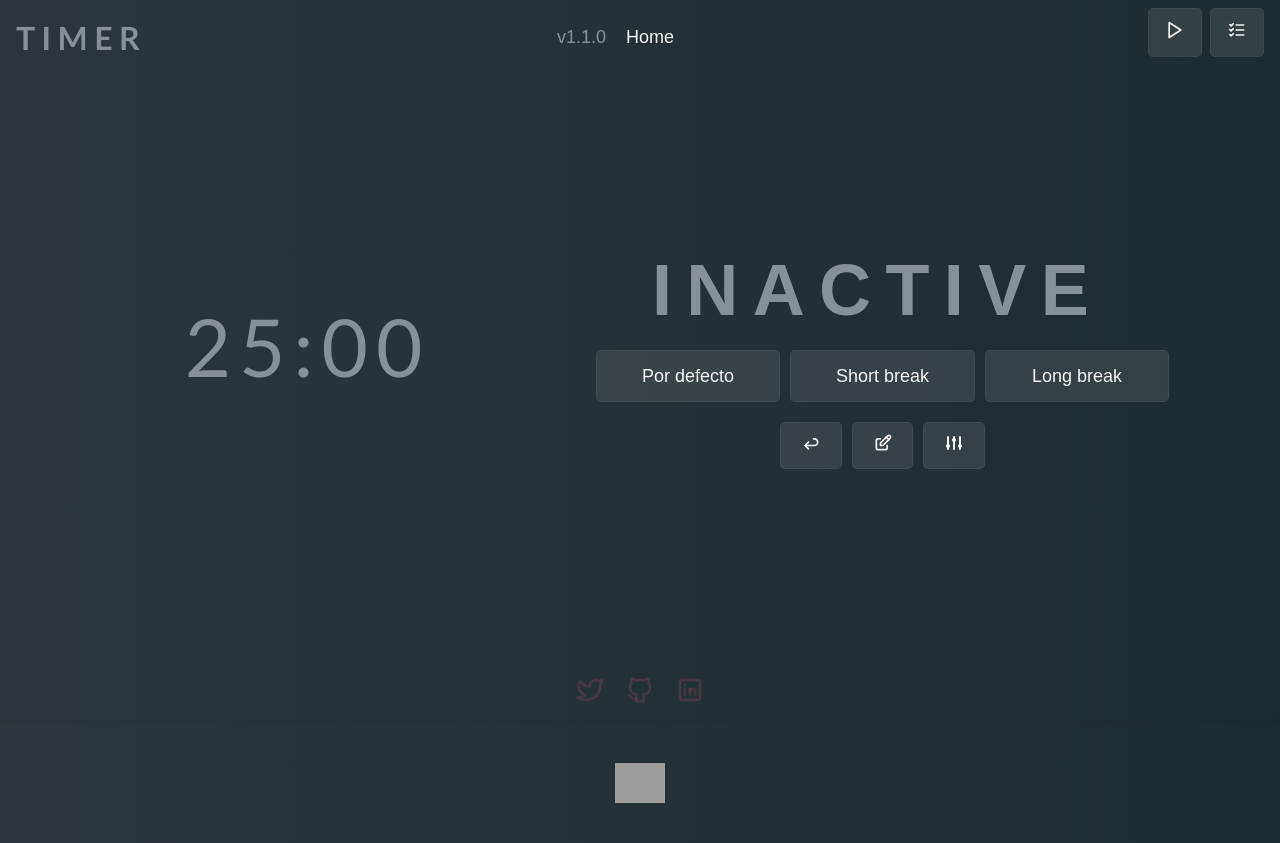
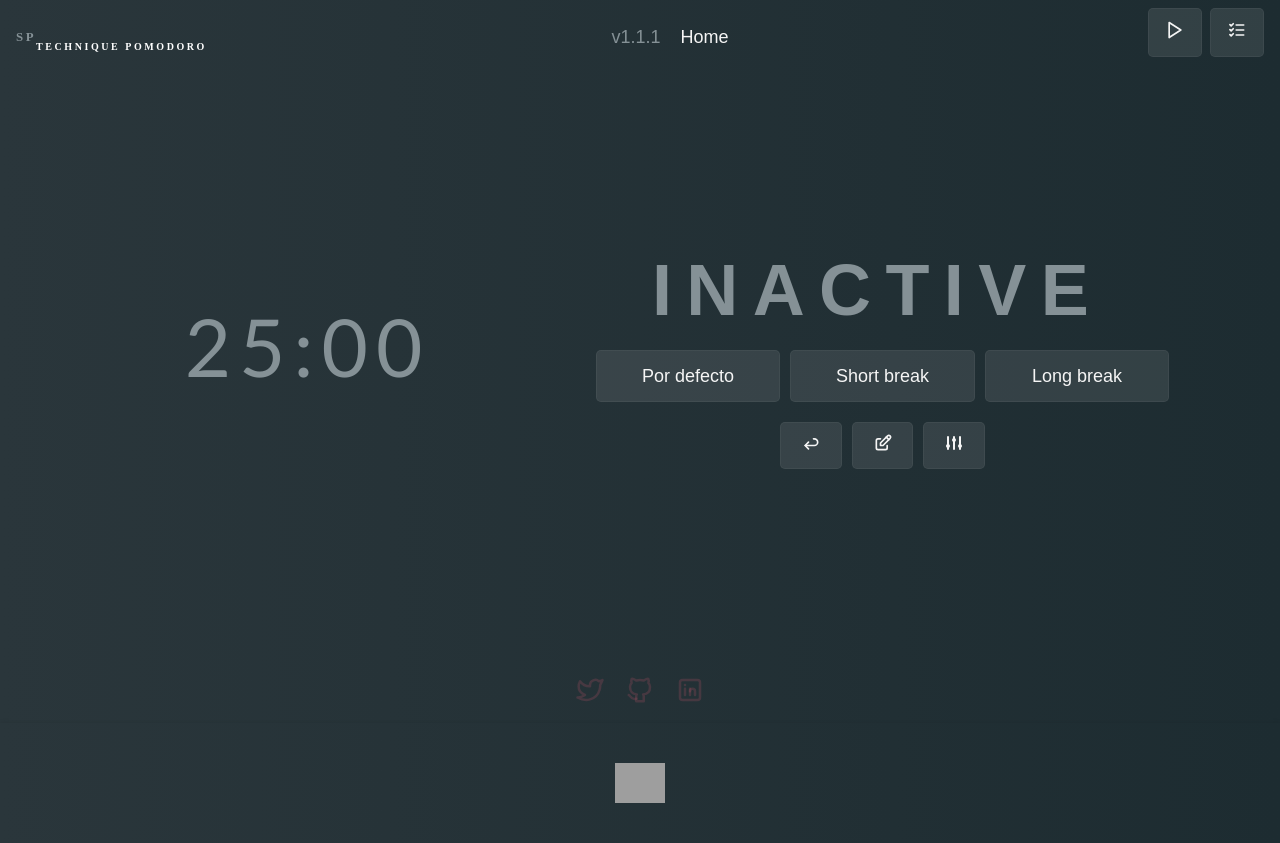
Before and after one commit to Serphp/Spomodoro, a React (Vite) app: page / in a window 1280 px wide. Built offline with nearby package versions, Linux system fonts and the light colour scheme; no server answers; grey boxes are pictures that could not be loaded.

Commit message:
[Update 1.1.1]: Small fixes & Limit of time to timer

```diff
--- a/components/Main/Navbar.jsx
+++ b/components/Main/Navbar.jsx
@@ -80,7 +80,13 @@ export const NavBar = () => {
 
         timer.ChangeHour ?
         <div className='hora' style={{ fontSize: `${timer.TextSize}px` }}>
-            {timer.isRunning ? <h1>{`${minutes}:${seconds}`}</h1> : <h2 className='title'>Timer</h2>}
+            {timer.isRunning ? <h1>{`${minutes}:${seconds}`}</h1> :
+            <>
+            <span className='logotitle'>
+                SP
+                <p><br/> Technique Pomodoro </p>
+            </span>
+            </>}
             </div>
         :
             <h1 className='hora' style={{ fontSize: `${timer.TextSize}px` }}>
@@ -94,7 +100,7 @@ export const NavBar = () => {
             </h1> */}
 
                 <span className='navline'>
-                v1.1.0
+                v1.1.1
                 <Link to="/" className='navlink'> Home </Link>
                 {
                 currentUser ?
@@ -108,7 +114,7 @@ export const NavBar = () => {
                 </span>
 
 
-                <section className=''>
+    <div className=''>
     {
         ShowPip === false && (
         <>
@@ -141,7 +147,7 @@ export const NavBar = () => {
         )
     }
 
-                <button className='navicon  ml-5' onClick={toggleTimer}>
+                <button className='navicon' onClick={toggleTimer}>
                 <div className="nicon">
                     {timer.isRunning ?
                     <PauseIcon/>
@@ -159,7 +165,7 @@ export const NavBar = () => {
                      }
                      </div>
                 </button>
-                </section>
+                </div>
 
             </nav>
         </>
--- a/components/Timer.jsx
+++ b/components/Timer.jsx
@@ -87,11 +87,11 @@ function Contador() {
                         <div className='row mt-5'>
                             <div class="form-group col-md-6 flex">
                                     <div for="minutes">Minutes</div>
-                                    <input type="number" class="form-control" name="minutes" placeholder='0'  />
+                                    <input type="number" class="form-control" name="minutes" placeholder='0' maxLength="2" />
                                     </div>
                                 <div class="form-group col-md-6">
                                 <div for="seconds">Seconds</div>
-                            <input type="number" class="form-control" name="seconds" placeholder='0'  />
+                            <input type="number" class="form-control" name="seconds" placeholder='0' maxLength="2" />
                             </div>
                             <div class="center">
                             <button className='btn btn-primary btn-outline-white' type="submit"> New valor </button>
--- a/src/Context/TimerContex.jsx
+++ b/src/Context/TimerContex.jsx
@@ -166,11 +166,13 @@ const StartPause = timer.isRunning ? 'Pause' : timer.minutes === 0 && timer.seco
     };
 
     const handlePersonalizable = (event) => {
-        event.preventDefault();
-        const newMinutes = event.target.minutes.value ? parseInt(event.target.minutes.value) : 0;
-        const newSeconds = event.target.seconds.value ? parseInt(event.target.seconds.value) : 0;
-        handleReset(newMinutes, newSeconds);
-        };
+      event.preventDefault();
+      const newMinutes = event.target.minutes.value ? parseInt(event.target.minutes.value.slice(0, 2)) : 0;
+      const newSeconds = event.target.seconds.value ? parseInt(event.target.seconds.value.slice(0, 2)) : 0;
+      handleReset(newMinutes, newSeconds);
+    };
+
+
 
     const handleTimerChange = (event) => {
         event.preventDefault();
--- a/src/styles/global.scss
+++ b/src/styles/global.scss
@@ -41,6 +41,35 @@
         text-transform: uppercase;
         letter-spacing: 0.2em;
         text-align: center;
+    }
+
+
+    .logotitle {
+        font-family: 'Lobster', cursive;
+        display: flex;
+        justify-content: center;
+        align-items: center;
+        margin: auto;
+        padding: auto;
+        font-size: 0.8rem;
+        font-weight: 800;
+        text-transform: uppercase;
+        letter-spacing: 0.2em;
+        text-align: center;
+        @media screen and (max-width: 768px) {
+            font-size: 3rem;
+        }
+        p {
+            margin: 0;
+            padding: 0;
+            color: #fff;
+            font-size: 10px;
+        }
+        @media screen and (max-width: 768px) {
+            p {
+                display: none;
+            }
+        }
     }
 
 h2, .titulo {
```
Also changed, not shown: src/Context/PlayerContext.jsx (indentation only).
